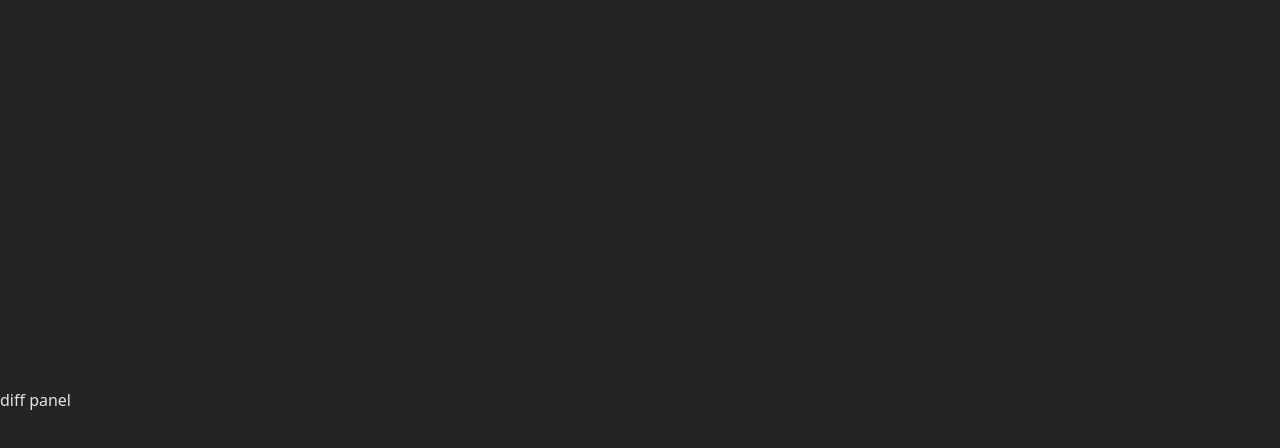
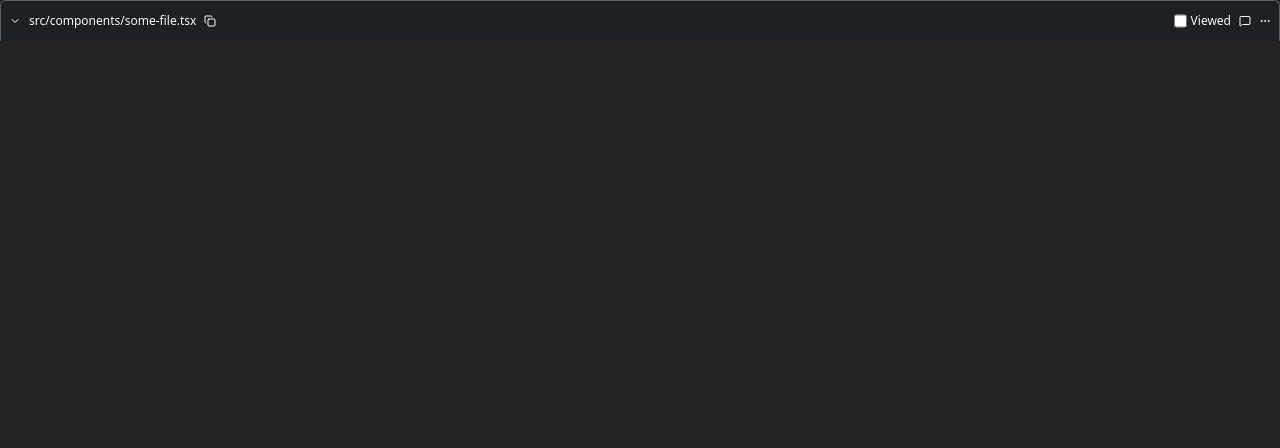
Before and after one commit to babyjazz/git-diff-ui, a React (Vite) app: page / in a window 1280 px wide. Shown: the top 448 px of the page. Built offline with nearby package versions, Linux system fonts and the light colour scheme.

Commit message:
add diff panel

```diff
--- a/src/App.tsx
+++ b/src/App.tsx
@@ -1,8 +1,8 @@
-import DiffPanel from '@/components/diff-panel'
+import { DiffPanel } from '@/components/diff-panel'
 
 export default function App() {
   return (
-    <div>
+    <div className="w-full">
       <DiffPanel />
     </div>
   )
--- /dev/null
+++ b/src/components/diff-panel/code-view.tsx
@@ -0,0 +1,9 @@
+export default function CodeView() {
+  return (
+    <div className="text-xs rounded p-2 text-text-primary grid grid-cols-[20px_1fr_1fr]">
+      <div>3</div>
+      <div>Old code</div>
+      <div>New code</div>
+    </div>
+  )
+}
--- /dev/null
+++ b/src/components/diff-panel/diff-stats.tsx
@@ -0,0 +1,7 @@
+export default function diffStats() {
+  return (
+    <div className="border border-border-default rounded p-2 text-text-secondary">
+      <div>@@ -1,7 +1,8 @@</div>
+    </div>
+  )
+}
--- a/src/components/diff-panel/header.tsx
+++ b/src/components/diff-panel/header.tsx
@@ -7,7 +7,7 @@ import {
 
 export default function Header() {
   return (
-    <div className="rounded text-xs items-center bg-secondary-bg border flex justify-between border-border-default p-2 mb-2 text-text-primary">
+    <div className="rounded-t-md text-xs items-center border-b-0 bg-secondary-bg border flex justify-between border-border-default p-2 text-text-primary -mb-0.5">
       <div className="flex gap-2 items-center">
         <ChevronDownIcon className="w-3" />
         <span>src/components/some-file.tsx</span>
--- a/src/components/diff-panel/index.tsx
+++ b/src/components/diff-panel/index.tsx
@@ -1,7 +1,23 @@
-export default function DiffPanel() {
+import {
+  Collapsible,
+  CollapsibleContent,
+  CollapsibleTrigger,
+} from '@radix-ui/react-collapsible'
+import CodeView from './code-view'
+import Header from './header'
+
+export function DiffPanel() {
   return (
-    <div>
-      <div>diff panel</div>
+    <div className="rounded w-full">
+      <Collapsible>
+        <CollapsibleTrigger className="w-full">
+          <Header />
+        </CollapsibleTrigger>
+
+        <CollapsibleContent className="w-full bg-primary-bg rounded border-t-0 border border-border-default">
+          <CodeView />
+        </CollapsibleContent>
+      </Collapsible>
     </div>
   )
 }
--- /dev/null
+++ b/src/components/ui/collapsible.tsx
@@ -0,0 +1,31 @@
+import * as CollapsiblePrimitive from '@radix-ui/react-collapsible'
+
+function Collapsible({
+  ...props
+}: React.ComponentProps<typeof CollapsiblePrimitive.Root>) {
+  return <CollapsiblePrimitive.Root data-slot="collapsible" {...props} />
+}
+
+function CollapsibleTrigger({
+  ...props
+}: React.ComponentProps<typeof CollapsiblePrimitive.CollapsibleTrigger>) {
+  return (
+    <CollapsiblePrimitive.CollapsibleTrigger
+      data-slot="collapsible-trigger"
+      {...props}
+    />
+  )
+}
+
+function CollapsibleContent({
+  ...props
+}: React.ComponentProps<typeof CollapsiblePrimitive.CollapsibleContent>) {
+  return (
+    <CollapsiblePrimitive.CollapsibleContent
+      data-slot="collapsible-content"
+      {...props}
+    />
+  )
+}
+
+export { Collapsible, CollapsibleTrigger, CollapsibleContent }
--- a/src/index.css
+++ b/src/index.css
@@ -22,16 +22,9 @@
     line-height: 1.5;
   }
 
-  strong {
-    font-weight: bold;
-  }
-
   body {
-    margin: 0;
-    display: flex;
-    place-items: center;
+    @apply m-0;
     min-width: 320px;
-    min-height: 100vh;
   }
 }
 
@@ -45,14 +38,16 @@
   --color-neutral-100: #f6f8fa;
   --color-neutral-200: #d2d5da;
   --color-neutral-300: #586069;
-  --color-neutral-400: #1d2025;
+  --color-neutral-400: #242831;
+  --color-neutral-500: #1d2025;
   --color-info-100: #ddefff;
   --color-info-300: #005cc5;
 }
 
 @theme {
-  --color-primary-bg: var(--color-neutral-300);
-  --color-secondary-bg: var(--color-neutral-400);
+  --color-primary-bg: var(--color-neutral-400);
+  --color-secondary-bg: var(--color-neutral-500);
+  --color-add-bg: var(--color-neutral-500);
   --color-diff-add: var(--color-primary-200);
   --color-highlight-add: var(--color-primary-300);
   --color-diff-remove: var(--color-danger-200);
@@ -60,6 +55,7 @@
   --color-line-range: var(--color-info-300);
   --color-text-primary: var(--color-neutral-100);
   --color-text-secondary: var(--color-neutral-200);
+  --color-border-default: var(--color-neutral-300);
 }
 
 /*
--- /dev/null
+++ b/src/lib/utils.ts
@@ -0,0 +1,6 @@
+import { type ClassValue, clsx } from 'clsx'
+import { twMerge } from 'tailwind-merge'
+
+export function cn(...inputs: ClassValue[]) {
+  return twMerge(clsx(inputs))
+}
```
Also changed, not shown: package.json (+8 -2 lines), components.json (added), 1 other file (tests, documents, lock files or other folders).
